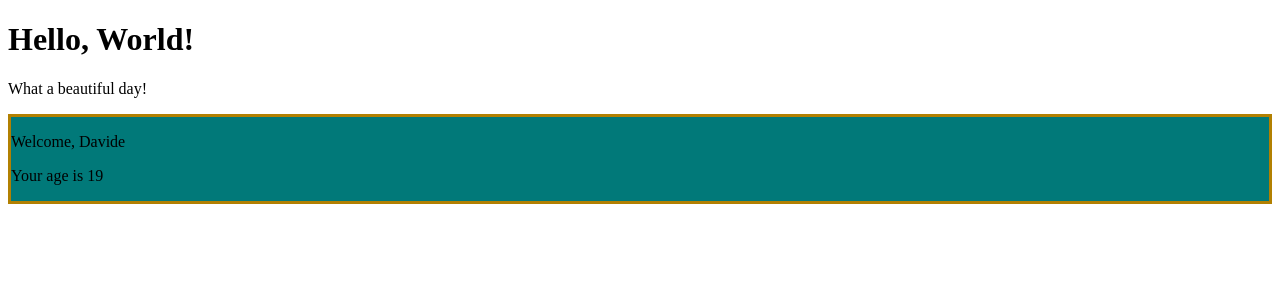
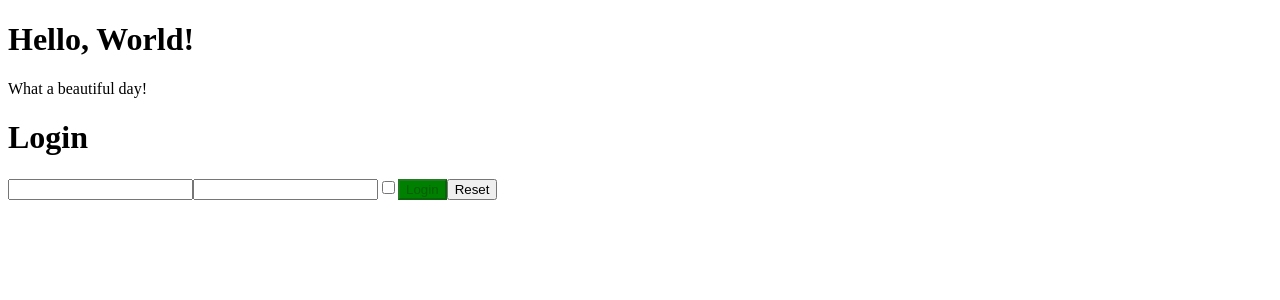
Before and after one commit to DavidePuziello/react-exercises, a React (Create React App) app: page / in a window 1280 px wide. Shown: the top 300 px of the page. Built offline with nearby package versions, Linux system fonts and the light colour scheme.

Commit message:
Feat: Exercise Update

```diff
--- a/src/App.js
+++ b/src/App.js
@@ -1,12 +1,12 @@
 import React from "react";
 import { Hello } from "./Hello";
-import { Welcome } from "./Welcome";
+import { Login } from "./Login";
 
 export class App extends React.Component {
     render() {
         return <div>
             <Hello />
-            <Welcome />
+            <Login />
         </div>
     }
 }
--- a/src/Login.js
+++ b/src/Login.js
@@ -37,12 +37,16 @@
     }
 
     render() {
+        const LoginStyle = {
+            backgroundColor: this.state.password.length > 8 ? "red" : "green"
+        }
+
         return <>
             <h1>Login</h1>
             <input name="username" value={this.state.username} onChange={this.handleInputChange} />
             <input name="password" type="password" value={this.state.password} onChange={this.handleInputChange} />
             <input name="remember" type="checkbox" checked={this.state.remember} onChange={this.handleInputChange} />
-            <button disabled={!this.state.username || !this.state.password} onClick={this.onLogin}>Login</button>
+            <button disabled={!this.state.username || !this.state.password} onClick={this.onLogin} style={LoginStyle}>Login</button>
             <button onClick={this.handleResetChange}>Reset</button>
         </>
     }
```
